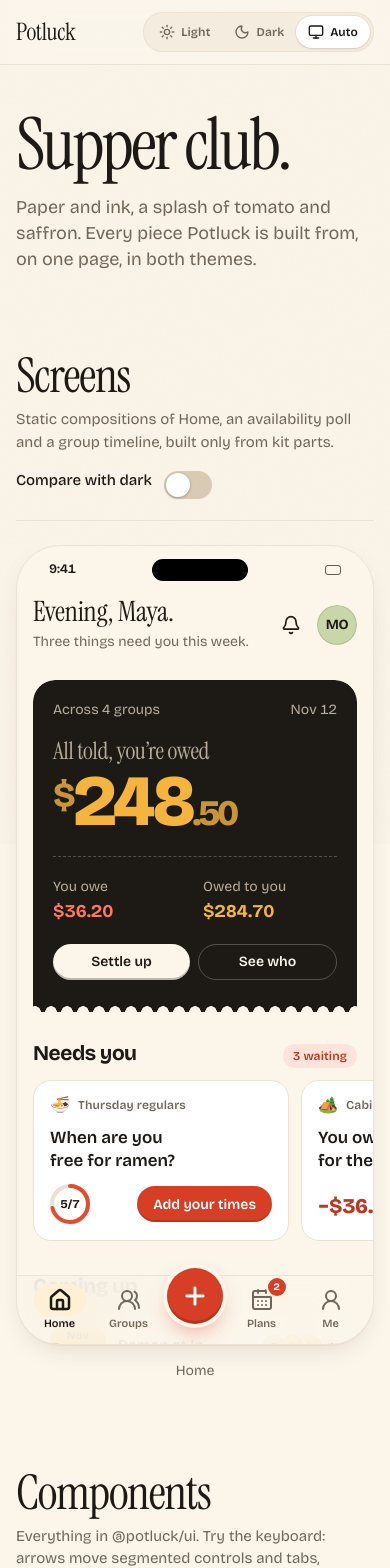
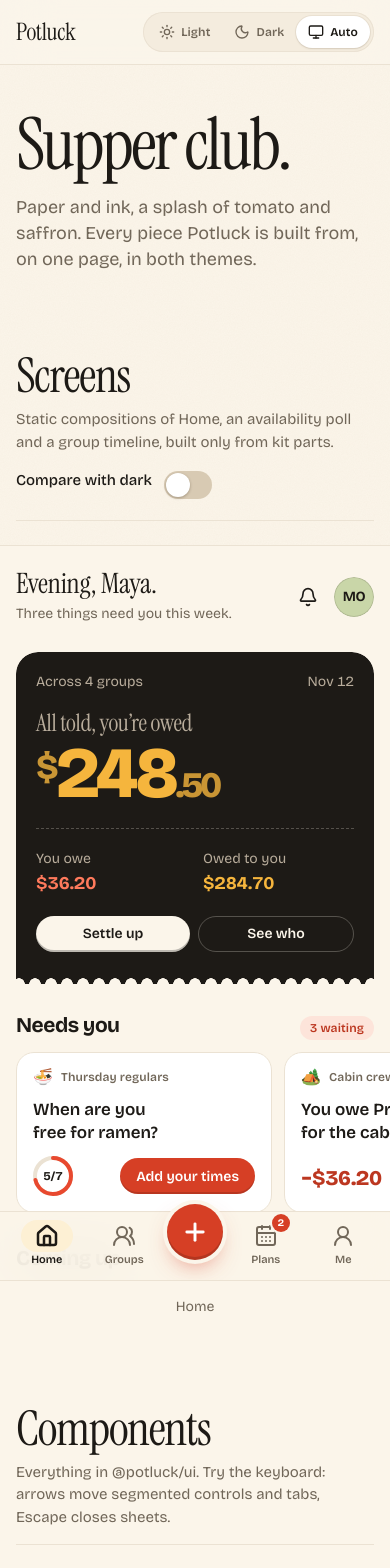
Before and after one commit to Fermulate/potluck, a React (Vite) app in the folder apps/web/: page /dev/kit in a window 390 px wide. Shown: the top 1568 px of the page. Built offline with nearby package versions, Linux system fonts and the light colour scheme.

Commit message:
dev kit: full-bleed screens on phones, fix grid overflow, date copy

```diff
--- a/apps/web/src/routes/-dev-kit/data.ts
+++ b/apps/web/src/routes/-dev-kit/data.ts
@@ -122,7 +122,7 @@ export const mySlots: Array<[number, number]> = [
   [5, 2],
   [4, 1],
 ]
-/** Best slot: column 2 (Sat), rows 3 to 6 (7:30 to 9:30). */
+/** Best slot: column 2 (Sun), rows 3 to 6 (7:30 to 9:30). */
 export const best = { col: 2, from: 3, to: 6 }
 
 export const timeline = [
--- a/apps/web/src/routes/-dev-kit/gallery.tsx
+++ b/apps/web/src/routes/-dev-kit/gallery.tsx
@@ -382,7 +382,7 @@ function Moments() {
         <Card tone="sunken" className="flex flex-col items-center justify-center gap-4 py-6">
           <div className="grid h-20 place-items-center">
             <StampAnimation show={stamp}>
-              <Stamp caption="Sat, Nov 22">Locked in</Stamp>
+              <Stamp caption="Sun, Nov 22">Locked in</Stamp>
             </StampAnimation>
           </div>
           <Button
@@ -462,7 +462,7 @@ function Overlays() {
               </Button>
             }
           >
-            <div className="flex flex-col gap-5">
+            <div className="flex min-w-0 flex-col gap-5">
               <div className="py-4">
                 <MoneyInput
                   label="Amount"
@@ -695,8 +695,8 @@ function TabBarPreview() {
 
 export function Gallery() {
   return (
-    <div className="grid items-start gap-5 lg:grid-cols-2">
-      <div className="flex flex-col gap-5">
+    <div className="grid grid-cols-1 items-start gap-5 lg:grid-cols-2">
+      <div className="flex min-w-0 flex-col gap-5">
         <Buttons />
         <Inputs />
         <Choices />
@@ -704,7 +704,7 @@ export function Gallery() {
         <Moments />
         <Heat />
       </div>
-      <div className="flex flex-col gap-5">
+      <div className="flex min-w-0 flex-col gap-5">
         <People />
         <Dates />
         <Overlays />
--- a/apps/web/src/routes/-dev-kit/kit-page.tsx
+++ b/apps/web/src/routes/-dev-kit/kit-page.tsx
@@ -40,7 +40,7 @@ function Section({
 
 function Screens() {
   return (
-    <div className="-mx-4 scrollbar-none flex snap-x snap-mandatory gap-8 overflow-x-auto px-4 pb-2 xl:mx-0 xl:justify-center xl:px-0">
+    <div className="-mx-4 scrollbar-none flex snap-x snap-mandatory gap-8 overflow-x-auto px-4 pb-2 max-sm:gap-0 max-sm:px-0 xl:mx-0 xl:justify-center xl:px-0">
       <Phone label="Home" activeTab="home" className="snap-center">
         <HomeScreen />
       </Phone>
--- a/apps/web/src/routes/-dev-kit/phone.tsx
+++ b/apps/web/src/routes/-dev-kit/phone.tsx
@@ -47,14 +47,14 @@ export function Phone({
   className?: string
 }) {
   return (
-    <figure className={cn('flex shrink-0 flex-col items-center gap-4', className)}>
+    <figure className={cn('flex shrink-0 flex-col items-center gap-4 max-sm:w-full', className)}>
       <div
-        className="relative isolate h-[50rem] w-[24.375rem] max-w-[calc(100vw-2rem)] overflow-hidden rounded-[2.75rem] border border-line bg-paper shadow-raised"
+        className="relative isolate h-[50rem] w-[24.375rem] overflow-hidden rounded-[2.75rem] border border-line bg-paper shadow-raised max-sm:h-[46rem] max-sm:w-full max-sm:rounded-none max-sm:border-x-0 max-sm:shadow-none"
         style={{ contain: 'paint' }}
       >
         <div
           aria-hidden
-          className="flex h-11 items-center justify-between px-8 pt-1 tabular text-[0.8125rem] font-semibold text-ink"
+          className="flex h-11 items-center justify-between px-8 pt-1 tabular text-[0.8125rem] font-semibold text-ink max-sm:hidden"
         >
           <span>9:41</span>
           <span className="h-[1.375rem] w-24 rounded-pill bg-black" />
@@ -62,7 +62,7 @@ export function Phone({
             <span className="h-2.5 w-4 rounded-[3px] border border-ink/70" />
           </span>
         </div>
-        <div className="scrollbar-none h-[calc(100%-2.75rem)] overflow-y-auto pb-28">
+        <div className="scrollbar-none h-[calc(100%-2.75rem)] overflow-y-auto pb-28 max-sm:h-full max-sm:pt-4">
           {children}
         </div>
         {activeTab && (
--- a/apps/web/src/routes/-dev-kit/screen-group.tsx
+++ b/apps/web/src/routes/-dev-kit/screen-group.tsx
@@ -129,7 +129,7 @@ function LockedEvent({ item, last }: { item: Extract<Item, { kind: 'event' }>; l
         <p className="mt-1 flourish text-2xl leading-tight">
           {item.emoji} {item.what}
         </p>
-        <p className="mt-1 tabular text-sm font-semibold">Sat, Nov 22, 10:00 am</p>
+        <p className="mt-1 tabular text-sm font-semibold">Sun, Nov 22, 10:00 am</p>
         <div className="mt-3">
           <AvatarStack
             people={people.slice(1, 5).map((p) => ({ ...p }))}
--- a/apps/web/src/routes/-dev-kit/tokens-panel.tsx
+++ b/apps/web/src/routes/-dev-kit/tokens-panel.tsx
@@ -46,7 +46,7 @@ function Palette({ name }: { name: ThemeName }) {
 export function TokensPanel() {
   const steps = Object.entries(typeScale).reverse()
   return (
-    <div className="grid gap-5 lg:grid-cols-2">
+    <div className="grid grid-cols-1 gap-5 lg:grid-cols-2">
       <div className="flex flex-col gap-5">
         <Palette name="light" />
         <Palette name="dark" />
@@ -60,7 +60,13 @@ export function TokensPanel() {
               className="truncate font-display"
               style={{ fontSize: `${step.size}rem`, lineHeight: step.lineHeight }}
             >
-              {name === '7xl' ? 'Supper club' : name === '6xl' ? 'Lake day' : 'Ramen night'}
+              {name === '7xl'
+                ? 'Supper club'
+                : name === '6xl'
+                  ? 'Lake day'
+                  : name === '5xl'
+                    ? 'Ramen night'
+                    : 'Friendsgiving'}
             </span>
           </div>
         ))}
```
